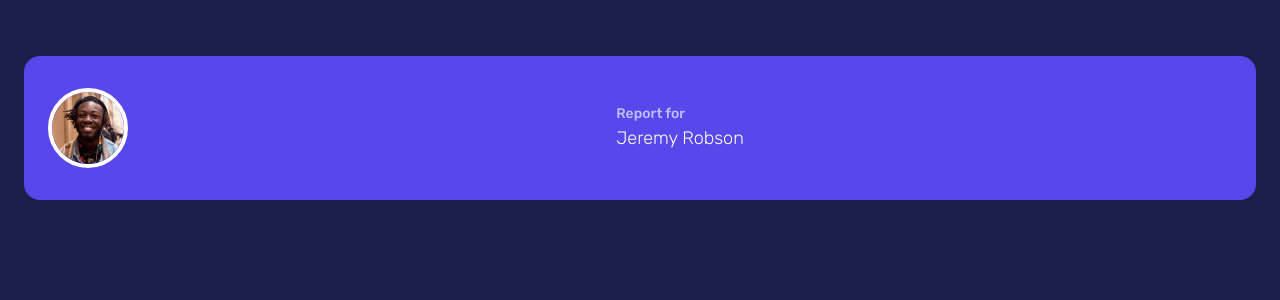
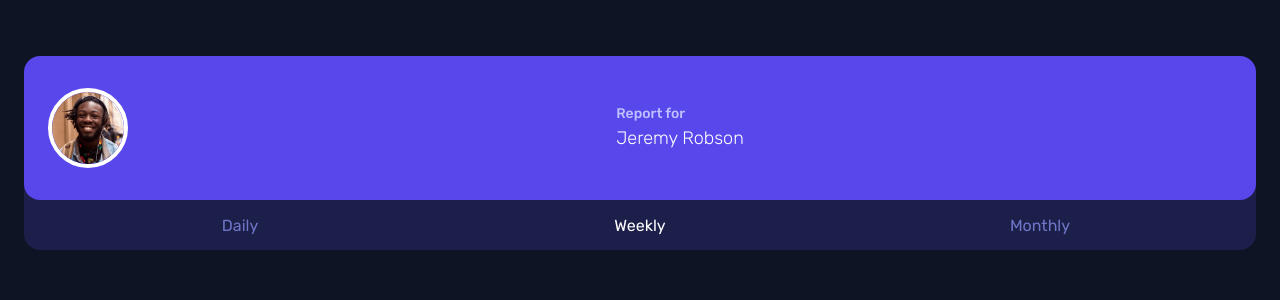
Before and after one commit to 12cassie34/time_tracking_dashboard, a Vue app: page / in a window 1280 px wide. Shown: the top 300 px of the page. Built offline with nearby package versions, Linux system fonts and the light colour scheme.

Commit message:
feat: complete TimeRange draft

```diff
--- a/src/App.vue
+++ b/src/App.vue
@@ -2,11 +2,13 @@
 // This starter template is using Vue 3 <script setup> SFCs
 // Check out https://v3.vuejs.org/api/sfc-script-setup.html#sfc-script-setup
 import TheProfile from "./components/TheProfile.vue";
+// import TimeRange from "./components/TimeRange.vue";
 </script>
 
 <template>
-  <div class="pt-14 pr-6 pb-14 pl-6 w-screen h-screen bg-blue-dark font-rubik">
+  <div class="pt-14 pr-6 pb-14 pl-6 w-screen h-screen bg-blue-vary_dark font-rubik">
     <TheProfile />
+    <!-- <TimeRange /> -->
   </div>
 </template>
 
--- a/src/components/TheProfile.vue
+++ b/src/components/TheProfile.vue
@@ -1,5 +1,10 @@
+<script setup>
+import TimeRange from "./TimeRange.vue";
+</script>
+
 <template>
-  <div class="px-6 py-8 bg-blue-purple rounded-2xl flex">
+  <div>
+    <div class="px-6 py-8 relative z-10 bg-blue-purple rounded-2xl flex">
       <div class="flex-auto">
         <img
           class="border-4 rounded-full border-white w-20 h-20"
@@ -12,4 +17,6 @@
         <div class="text-white text-lg font-light">Jeremy Robson</div>
       </div>
     </div>
+    <TimeRange />
+  </div>
 </template>
--- /dev/null
+++ b/src/components/TimeRange.vue
@@ -0,0 +1,53 @@
+<template>
+  <div
+    class="
+      time-range-container
+      px-6
+      py-3
+      relative
+      z-0
+      rounded-b-2xl
+      bg-blue-dark
+    "
+  >
+    <div class="h-8"></div>
+    <div class="grid grid-cols-3 gap-4">
+      <button
+        @click="changeTimeRange(unit)"
+        v-for="(unit, index) in timeRange"
+        :key="index"
+        class="focus-bg-transparent"
+        :class="[unit === selectedTimeRange ? 'text-white': 'text-blue-desaturated_blue']"
+      >
+        {{ unit }}
+      </button>
+    </div>
+  </div>
+</template>
+
+<script>
+export default {
+  setup() {},
+  data() {
+    return {
+      selectedTimeRange: "Weekly",
+      timeRange: ["Daily", "Weekly", "Monthly"],
+    };
+  },
+  methods: {
+      changeTimeRange(timeRange) {
+          this.selectedTimeRange = timeRange;
+      }
+  }
+};
+</script>
+
+<style scoped>
+.time-range-container {
+  transform: translateY(-30px);
+}
+
+button:click {
+    background-color: none;
+}
+</style>
```
Lines whose indentation alone changed are shown as unchanged.
